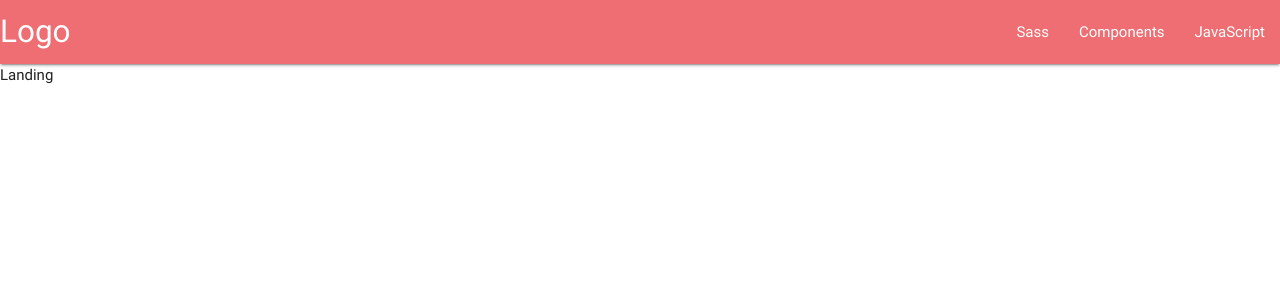
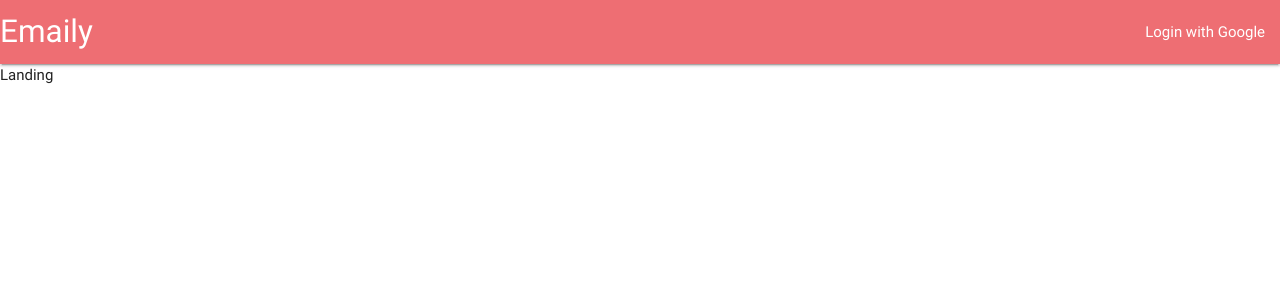
Before and after one commit to Druzzdil/Fullstack-Node-React-Redux, a React (Create React App) app in the folder client/: page / in a window 1280 px wide. Shown: the top 300 px of the page. Built offline with nearby package versions, Linux system fonts and the light colour scheme.

Commit message:
add simple header styling from materialize.css

```diff
--- a/client/public/index.html
+++ b/client/public/index.html
@@ -4,6 +4,9 @@
     <meta charset="utf-8">
     <meta name="viewport" content="width=device-width, initial-scale=1, shrink-to-fit=no">
     <meta name="theme-color" content="#000000">
+    <meta name="viewport" content="width=device-width, initial-scale=1.0"/>
+    <script type="text/javascript" src="https://code.jquery.com/jquery-3.2.1.min.js"></script>
+    <link href="https://fonts.googleapis.com/icon?family=Material+Icons" rel="stylesheet">
     <!--
       manifest.json provides metadata used when your web app is added to the
       homescreen on Android. See https://developers.google.com/web/fundamentals/engage-and-retain/web-app-manifest/
--- a/client/src/components/Header.js
+++ b/client/src/components/Header.js
@@ -11,11 +11,9 @@ import React, { Component } from 'react';
     return (
       <nav>
         <div className="nav-wrapper">
-          <a href="#" className="brand-logo">Logo</a>
+          <a href="#" className="brand-logo">Emaily</a>
           <ul id="nav-mobile" className="right hide-on-med-and-down">
-            <li><a href="sass.html">Sass</a></li>
-            <li><a href="badges.html">Components</a></li>
-            <li><a href="collapsible.html">JavaScript</a></li>
+            <li><a href="sass.html">Login with Google</a></li>
           </ul>
         </div>
       </nav>
```
